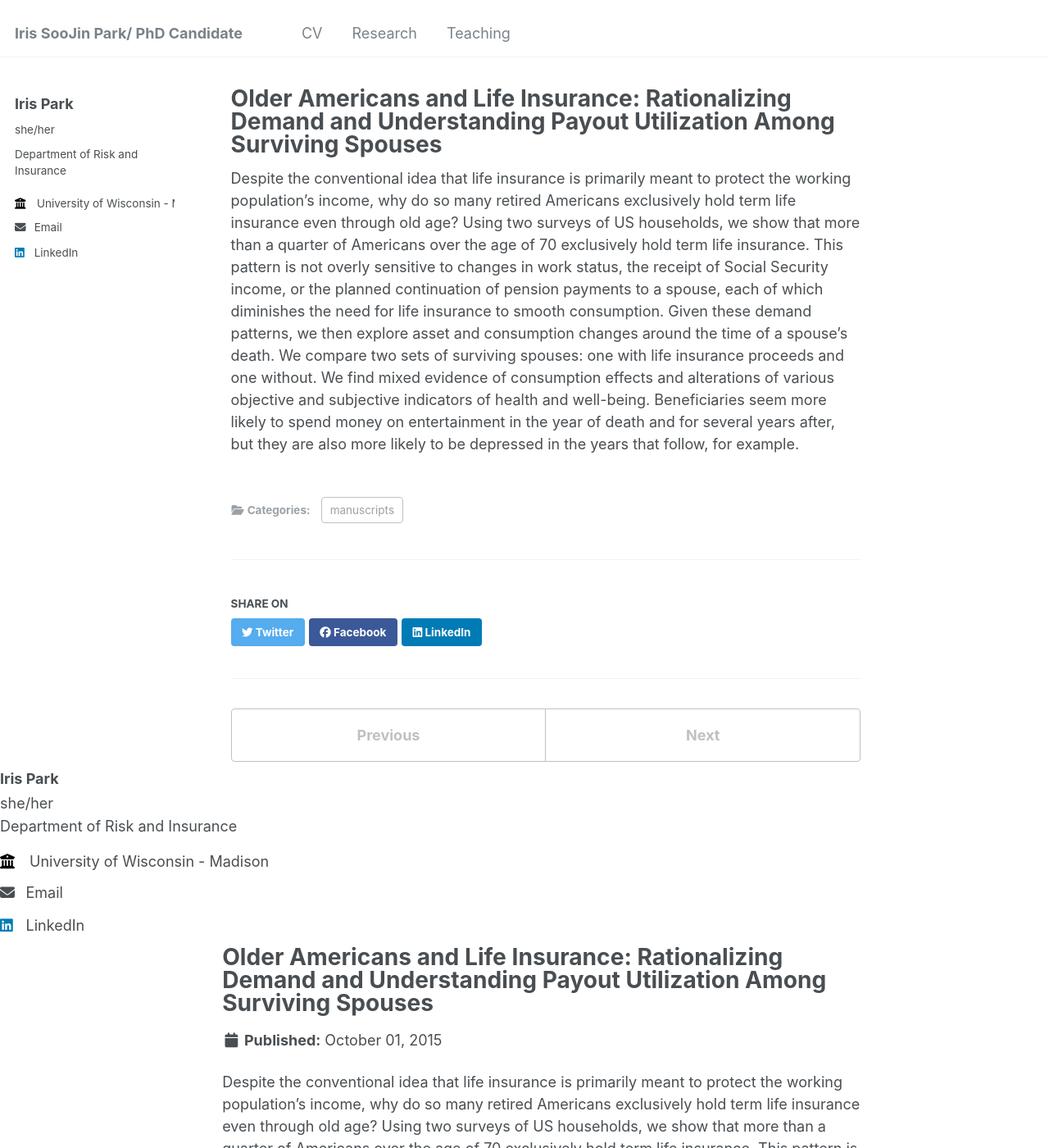
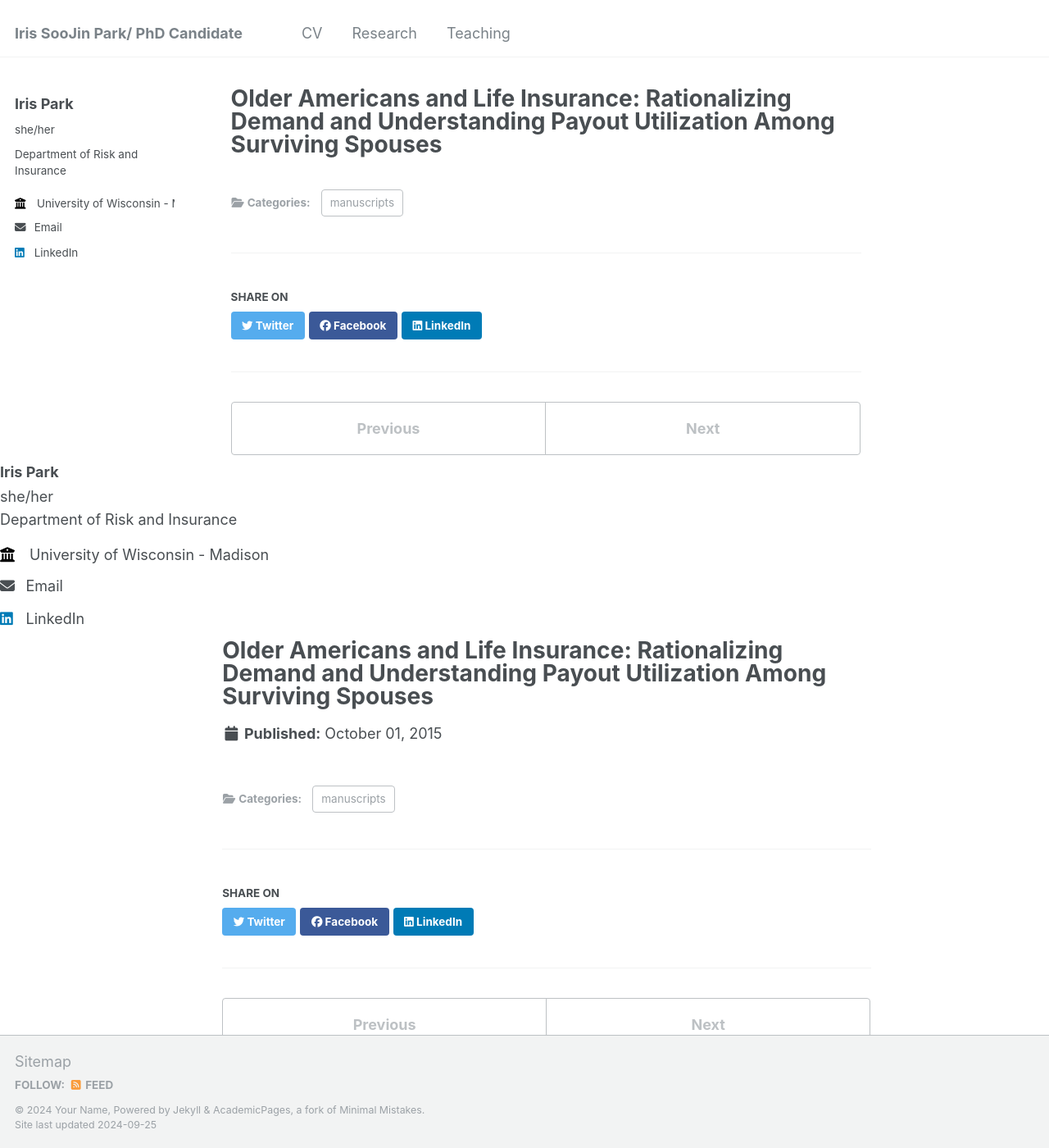
Before and after one commit to Iris-SooJin-Park/Iris-SooJin-Park.github.io, a Jekyll site: the page built from _publications/2015-10-01-paper-title-number-3.md, in a window 1280 px wide and 1400 px high. Shown: the whole window at 82% size. Built offline with Jekyll 4.4.1, drawn with Linux system fonts in a browser that asks for light colours; some of the changed text lies outside the part shown.

Commit message:
add tyler, remove the excerpt

```diff
--- a/_publications/2015-10-01-paper-title-number-3.md
+++ b/_publications/2015-10-01-paper-title-number-3.md
@@ -2,26 +2,11 @@
 title: "Older Americans and Life Insurance: Rationalizing Demand and Understanding Payout Utilization Among Surviving Spouses"
 collection: publications
 category: manuscripts
-permalink: /publication/2015-10-01-paper-title-number-3
-#excerpt: 'This paper is about the number 3. The number 4 is left for future work.'
+#permalink: /publication/2015-10-01-paper-title-number-3
+excerpt: 'with [Tyler Welch](https://www.tqwelch.com/home)'
 #date: 2015-10-01
 #venue: 'Journal 1'
 #slidesurl: 'http://academicpages.github.io/files/slides3.pdf'
 #paperurl: 'http://academicpages.github.io/files/paper3.pdf'
 #citation: 'Your Name, You. (2015). &quot;Paper Title Number 3.&quot; <i>Journal 1</i>. 1(3).'
 ---
-
-Despite the conventional idea that life insurance is primarily meant to protect the
-working population’s income, why do so many retired Americans exclusively hold term
-life insurance even through old age? Using two surveys of US households, we show
-that more than a quarter of Americans over the age of 70 exclusively hold term life
-insurance. This pattern is not overly sensitive to changes in work status, the receipt of
-Social Security income, or the planned continuation of pension payments to a spouse,
-each of which diminishes the need for life insurance to smooth consumption. Given
-these demand patterns, we then explore asset and consumption changes around the
-time of a spouse’s death. We compare two sets of surviving spouses: one with life
-insurance proceeds and one without. We find mixed evidence of consumption effects
-and alterations of various objective and subjective indicators of health and well-being.
-Beneficiaries seem more likely to spend money on entertainment in the year of death
-and for several years after, but they are also more likely to be depressed in the years
-that follow, for example.
```
